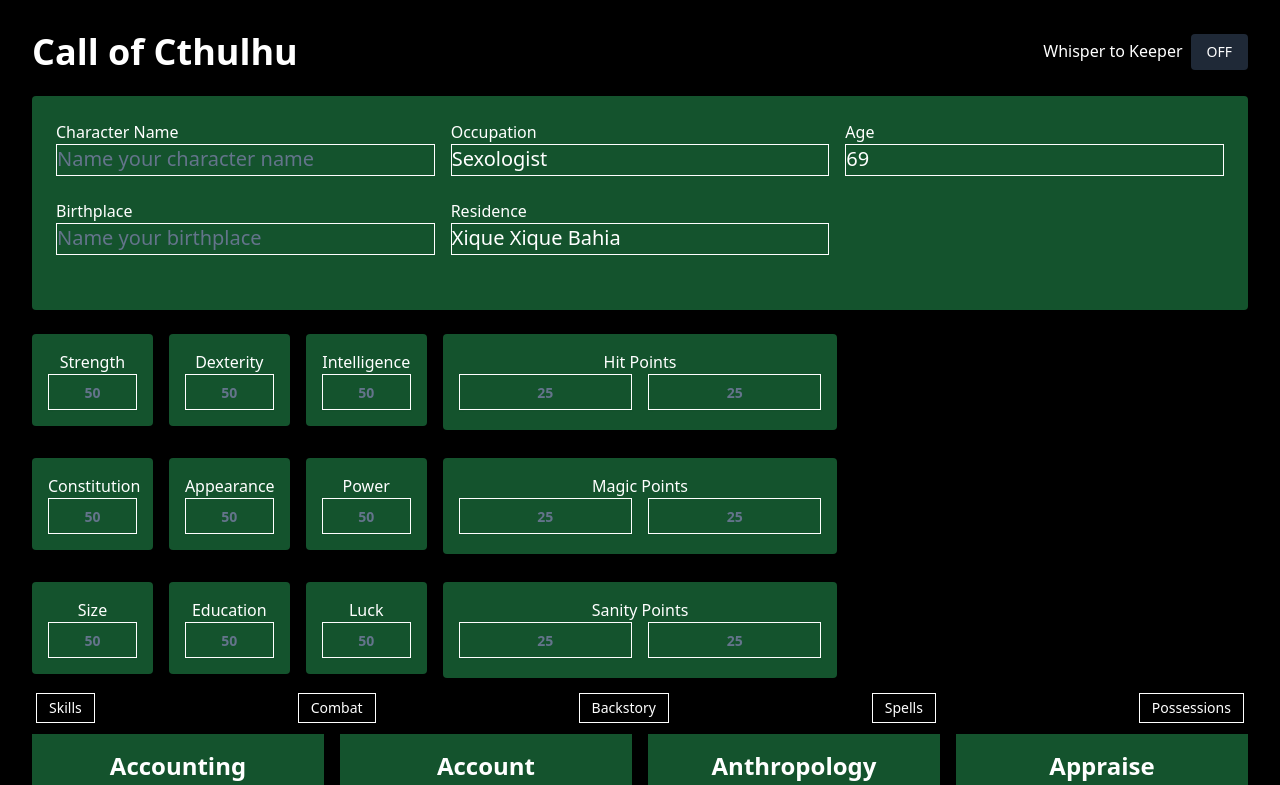
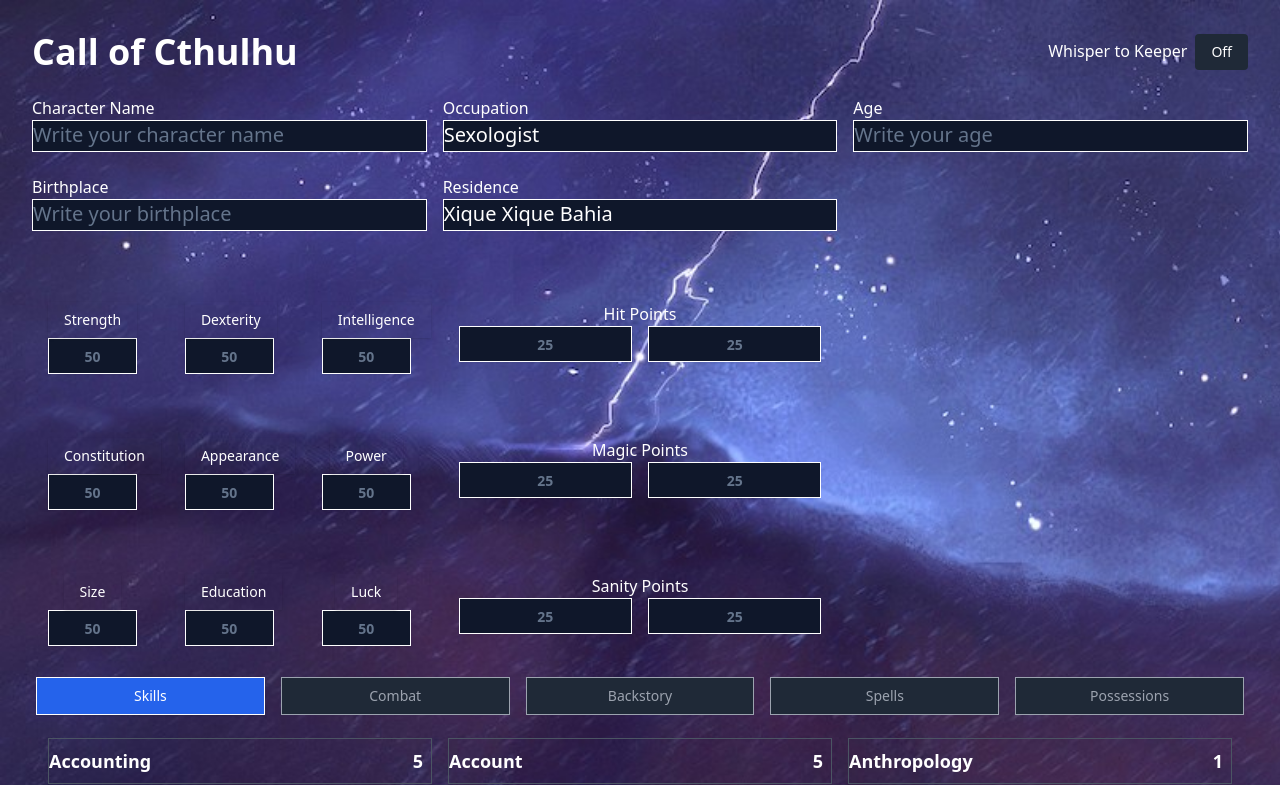
Before and after one commit to jvmls/placeHolder, a Next.js app in the folder nameless/: page /teste in a window 1280 px wide. Shown: the top 785 px of the page. Built offline with nearby package versions, Linux system fonts and the light colour scheme.

Commit message:
more updates on the sheet and managed to import an image REMEMBER THAT

```diff
--- a/nameless/src/app/teste/Skills.tsx
+++ b/nameless/src/app/teste/Skills.tsx
@@ -3,16 +3,21 @@
 
 function Skills() {
   return (
-    <div className="grid grid-cols-4 bg-black gap-4">
+    <div className="h-full w-full mx-auto p-4">
+      <div className="grid grid-cols-3 gap-4">
         {SkillTable.map((skill) => (
           <div
             key={skill.skill}
-          className="bg-green-900 p-4 rounded-lg text-center"
+            className="flex items-center justify-between border border-gray-600 py-2"
           >
-          <p>{skill.skill}</p>
-          <h4 className="text-xl font-bold">{skill.value}</h4>
+            <span className="text-white text-lg">{skill.skill}</span>
+
+            <span className="text-gold text-lg font-bold px-2">
+              {skill.value}
+            </span>
           </div>
         ))}
+      </div>
     </div>
   );
 }
--- a/nameless/src/app/teste/mainStats.tsx
+++ b/nameless/src/app/teste/mainStats.tsx
@@ -1,4 +1,5 @@
 "use client";
+import { Button } from "@/components/ui/button";
 import { Input } from "@/components/ui/input";
 import { useState } from "react";
 
@@ -39,13 +40,10 @@
     <section className="grid grid-cols-3 gap-4">
       <div className="grid grid-cols-3 grid-row-4 gap-4 mt-6">
         {stats.map((attr, index) => (
-          <div
-            key={attr.label}
-            className="bg-green-900 p-4 rounded text-center mb-4"
-          >
-            <p>{attr.label}</p>
+          <div key={attr.label} className=" p-4 rounded text-center mb-4">
+            <Button>{attr.label}</Button>
             <Input
-              className="text-2xl font-bold text-center placeholder:text-slate-500"
+              className="text-2xl font-bold text-center bg-slate-900 placeholder:text-slate-500"
               placeholder={attr.value === 0 ? "50" : attr.value.toString()}
             />
           </div>
@@ -53,18 +51,15 @@
       </div>
       <div className="grid grid-cols-1 gap-4 mt-6">
         {vitals.map((attr, index) => (
-          <div
-            key={attr.label}
-            className="bg-green-900 p-4 rounded text-center mb-3"
-          >
+          <div key={attr.label} className=" p-4 rounded text-center mb-3">
             <p>{attr.label}</p>
             <div className="grid grid-cols-2 gap-4">
               <Input
-                className="text-2xl font-bold text-center placeholder:text-slate-500"
+                className="text-2xl font-bold text-center placeholder:text-slate-500 bg-slate-900"
                 placeholder={attr.value === 0 ? "25" : attr.value.toString()}
               />
               <Input
-                className="text-2xl font-bold text-center placeholder:text-slate-500"
+                className="text-2xl font-bold text-center placeholder:text-slate-500 bg-slate-900"
                 placeholder={attr.value === 0 ? "25" : attr.value.toString()}
               />
             </div>
--- a/nameless/src/app/teste/page.tsx
+++ b/nameless/src/app/teste/page.tsx
@@ -6,10 +6,15 @@
 import Spells from "./Spells";
 import MainStats from "./mainStats";
 import PlayerInfo from "./playerInfo";
+import { useState } from "react";
 
 export default function CharacterSheet() {
+  const [whisper, setWhisper] = useState(false);
   return (
-    <div className="bg-black text-white p-8 font-sans flex-col h-full w-full">
+    <div
+      className="bg-black text-white p-8 font-sans flex-col h-full w-full bg-no-repeat bg-cover "
+      style={{ backgroundImage: "url('/assets/images/sBg.jpeg')" }}
+    >
       {/* Header Section */}
       <header className="flex justify-between items-center mb-6">
         <h1 className="text-4xl font-bold">Call of Cthulhu</h1>
@@ -18,9 +23,9 @@
             <span className="mr-2">Whisper to Keeper</span>
             <button
               className="bg-gray-800 text-sm px-4 py-2 rounded"
-              onClick={() => alert("Whisper toggled")}
+              onClick={() => setWhisper(!whisper)}
             >
-              OFF
+              {whisper ? "On" : "Off"}
             </button>
           </div>
         </div>
@@ -34,21 +39,36 @@
 
       {/* Skills Section */}
       <section>
-        <Tabs defaultValue="Skills" className="w-full text-2xl font-bold mb-4">
-          <TabsList className="flex w-full justify-between grid-cols-2  flex-row">
-            <TabsTrigger className="border" value="Skills">
+        <Tabs defaultValue="Skills" className="text-2xl font-bold mb-4">
+          <TabsList className="flex w-full gap-4">
+            <TabsTrigger
+              className="border flex-1 px-4 py-2 text-center transition-colors data-[state=active]:bg-blue-600 data-[state=active]:text-white data-[state=inactive]:bg-gray-800 data-[state=inactive]:text-gray-400"
+              value="Skills"
+            >
               Skills
             </TabsTrigger>
-            <TabsTrigger className="border" value="Combat">
+            <TabsTrigger
+              className="border flex-1 px-4 py-2 text-center transition-colors data-[state=active]:bg-blue-600 data-[state=active]:text-white data-[state=inactive]:bg-gray-800 data-[state=inactive]:text-gray-400"
+              value="Combat"
+            >
               Combat
             </TabsTrigger>
-            <TabsTrigger className="border" value="Backstory">
+            <TabsTrigger
+              className="border flex-1 px-4 py-2 text-center transition-colors data-[state=active]:bg-blue-600 data-[state=active]:text-white data-[state=inactive]:bg-gray-800 data-[state=inactive]:text-gray-400"
+              value="Backstory"
+            >
               Backstory
             </TabsTrigger>
-            <TabsTrigger className="border" value="Spells">
+            <TabsTrigger
+              className="border flex-1 px-4 py-2 text-center transition-colors data-[state=active]:bg-blue-600 data-[state=active]:text-white data-[state=inactive]:bg-gray-800 data-[state=inactive]:text-gray-400"
+              value="Spells"
+            >
               Spells
             </TabsTrigger>
-            <TabsTrigger className="border" value="Possessions">
+            <TabsTrigger
+              className="border flex-1 px-4 py-2 text-center transition-colors data-[state=active]:bg-blue-600 data-[state=active]:text-white data-[state=inactive]:bg-gray-800 data-[state=inactive]:text-gray-400"
+              value="Possessions"
+            >
               Possessions
             </TabsTrigger>
           </TabsList>
@@ -64,18 +84,8 @@
           <TabsContent value="Spells">
             <Spells />
           </TabsContent>
-          <TabsContent value="Backstory"></TabsContent>
-          <TabsContent value="Spells"></TabsContent>
-          <TabsContent value="Possessions"></TabsContent>
         </Tabs>
       </section>
-
-      {/* Footer Section */}
-      <footer className="mt-8">
-        <p className="text-center bg-black text-gray-500">
-          © Call of Cthulhu Character Sheet
-        </p>
-      </footer>
     </div>
   );
 }
--- a/nameless/src/app/teste/playerInfo.tsx
+++ b/nameless/src/app/teste/playerInfo.tsx
@@ -9,7 +9,7 @@
   const [playerInfo, setPlayerInfo] = useState([
     { label: "Character Name", value: "" },
     { label: "Occupation", value: "Sexologist" },
-    { label: "Age", value: "69" },
+    { label: "Age", value: "" },
     { label: "Birthplace", value: "" },
     { label: "Residence", value: "Xique Xique Bahia" },
   ]);
@@ -32,15 +32,15 @@
   };
 
   return (
-    <section className="bg-green-900 p-6 rounded">
+    <section className="  rounded">
       <div className="grid grid-cols-3 gap-4 mb-6">
         {playerInfo.map((info, index) => (
           <div key={info.label}>
             <p>{info.label}</p>
             <h3 className="text-xl">
               <textarea
-                className="bg-green-900 border resize-none overflow-hidden text-white w-full h-8 placeholder:text-slate-500"
-                placeholder={`Name your ${info.label.toLowerCase()}`}
+                className="bg-slate-900 border resize-none overflow-hidden text-white w-full h-8 placeholder:text-slate-500"
+                placeholder={`Write your ${info.label.toLowerCase()}`}
                 value={info.value}
                 onChange={(e) => handleChange(index, e.target.value)}
                 onKeyDown={(e) => handleKeyDown(e, index)}
```
Also changed, not shown: nameless/public/assets/images/sBg.jpeg (added), 1 other file (tests, documents, lock files or other folders). Lines whose indentation alone changed are shown as unchanged.
